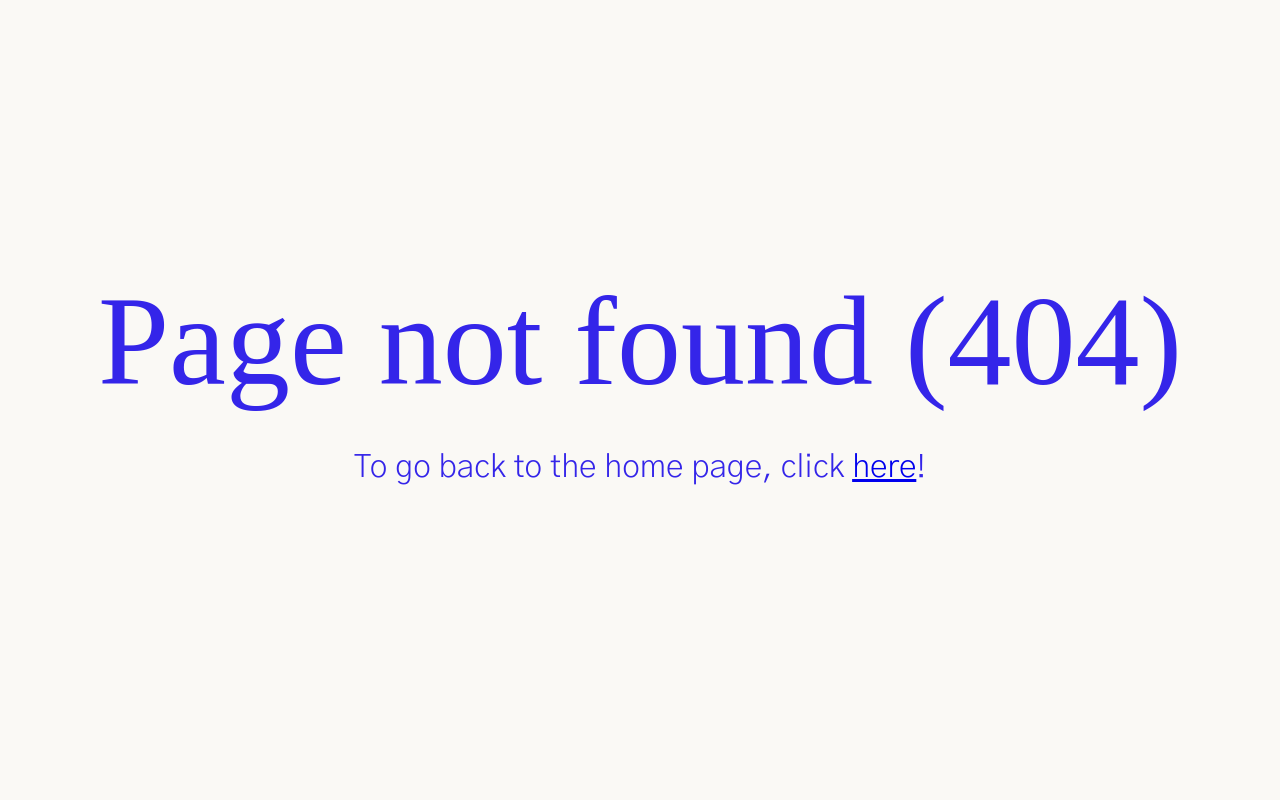
After one commit to bentsai10/The-Rise, a Django app: template main/templates/404.html in a window 1280 px wide. The commit adds this page. Run offline with Django 3.2, Linux system fonts and the light colour scheme; the template is opened without the code that fills it, so the values that code supplies are empty; some libraries are stand-ins or nearby versions.

Commit message:
404 page added

```diff
--- a/main/static/css/landing_login.css
+++ b/main/static/css/landing_login.css
@@ -890,6 +890,7 @@ textarea{
 @media screen and (max-width: 991px) {
     #placeholder_title{
         font-size: 6rem;
+        line-height: 7rem;
     }
     #placeholder_descrip{
         margin-top: 1.5em;
--- /dev/null
+++ b/main/templates/404.html
@@ -0,0 +1,77 @@
+<!DOCTYPE html>
+<html data-wf-domain="ins-stellar-project.webflow.io" data-wf-page="60ed169444f4564ba8ed90ca" data-wf-site="5ffef2a0c34c3619574478dd" data-wf-status="1" class="w-mod-js w-mod-ix js-focus-visible wf-gothica1-n3-active wf-mulish-n4-active wf-mulish-n5-active wf-mulish-n8-active wf-mulish-n9-active wf-mulish-n6-active wf-mulish-n3-active wf-mulish-n7-active wf-mulish-n2-active wf-mulish-i2-active wf-mulish-i7-active wf-mulish-i9-active wf-mulish-i8-active wf-mulish-i5-active wf-mulish-i4-active wf-mulish-i6-active wf-mulish-i3-active wf-poppins-n2-active wf-poppins-i2-active wf-poppins-i3-active wf-poppins-n4-active wf-poppins-i4-active wf-poppins-n5-active wf-poppins-i5-active wf-poppins-n3-active wf-poppins-n6-active wf-poppins-i6-active wf-poppins-n7-active wf-poppins-i7-active wf-poppins-n8-active wf-poppins-i8-active wf-poppins-n9-active wf-poppins-i9-active wf-gothica1-n2-active wf-gothica1-n4-active wf-gothica1-n5-active wf-gothica1-n6-active wf-gothica1-n7-active wf-gothica1-n8-active wf-gothica1-n9-active wf-active" data-js-focus-visible="">
+    <head>
+        <meta http-equiv="Content-Type" content="text/html; charset=UTF-8">
+
+        <title>404 Page Not Found</title>
+        {% load static %}
+        <link rel="shortcut icon" href="{% static 'favicon/favicon.ico' %}"/>
+        <link rel="apple-touch-icon" sizes="180x180" href="{% static 'favicon/apple-touch-icon.png' %}">
+        <link rel="icon" type="image/png" sizes="32x32" href="{% static 'favicon/favicon-32x32.png' %}">
+        <link rel="icon" type="image/png" sizes="16x16" href="{% static 'favicon/favicon-16x16.png' %}">
+        <link rel="manifest" href="{% static 'favicon/site.webmanifest' %}">
+        <meta content="Login" property="og:title">
+        <meta content="Login" property="twitter:title">
+        <meta content="width=device-width, initial-scale=1" name="viewport">
+        <meta content="Webflow" name="generator">
+        <style>.wf-force-outline-none[tabindex="-1"]:focus{outline:none;}</style>
+        <link href = "{% static 'css/landing_login.css' %}" rel="stylesheet" type="text/css">
+        <link rel="stylesheet" href= "{% static 'css/css' %}" media="all">
+
+        <style type="text/css">
+            @font-face {
+            font-weight: 400;
+            font-style:  normal;
+            font-family: 'Circular-Loom';
+
+            src: url('https://cdn.loom.com/assets/fonts/circular/CircularXXWeb-Book-cd7d2bcec649b1243839a15d5eb8f0a3.woff2') format('woff2');
+            }
+
+            @font-face {
+            font-weight: 500;
+            font-style:  normal;
+            font-family: 'Circular-Loom';
+
+            src: url('https://cdn.loom.com/assets/fonts/circular/CircularXXWeb-Medium-d74eac43c78bd5852478998ce63dceb3.woff2') format('woff2');
+            }
+
+            @font-face {
+            font-weight: 700;
+            font-style:  normal;
+            font-family: 'Circular-Loom';
+
+            src: url('https://cdn.loom.com/assets/fonts/circular/CircularXXWeb-Bold-83b8ceaf77f49c7cffa44107561909e4.woff2') format('woff2');
+            }
+
+            @font-face {
+            font-weight: 900;
+            font-style:  normal;
+            font-family: 'Circular-Loom';
+
+            src: url('https://cdn.loom.com/assets/fonts/circular/CircularXXWeb-Black-bf067ecb8aa777ceb6df7d72226febca.woff2') format('woff2');
+            }
+        </style>
+        <script src = "{% static 'js/webfont.js' %}" type="text/javascript"></script>
+        <script type="text/javascript">
+            WebFont.load({  google: {    families: ["Mulish:200,300,regular,500,600,700,800,900,200italic,300italic,italic,500italic,600italic,700italic,800italic,900italic","Poppins:200,200italic,300,300italic,regular,italic,500,500italic,600,600italic,700,700italic,800,800italic,900,900italic","Gothic A1:200,300,regular,500,600,700,800,900"]  }});
+        </script>
+        <!--[if lt IE 9]><script src="https://cdnjs.cloudflare.com/ajax/libs/html5shiv/3.7.3/html5shiv.min.js" type="text/javascript"></script><![endif]-->
+        <script type="text/javascript">
+            !function(o,c){var n=c.documentElement,t=" w-mod-";
+            n.className+=t+"js",("ontouchstart"in o||o.DocumentTouch&&c instanceof DocumentTouch)&&(n.className+=t+"touch")}(window,document);
+        </script>
+
+    </head>
+    <body class="body">
+        <div style = "width: 100%; padding: 2em; text-align: center">
+            <h1 id = "placeholder_title">Page not found (404)</h1>
+            <h3 id = "placeholder_descrip">To go back to the home page, click <a href="https://therise.online/home">here</a>!</h3>
+        </div>
+        <script src="{% static 'js/jquery3.5.1.js' %}" type="text/javascript" integrity="sha256-9/aliU8dGd2tb6OSsuzixeV4y/faTqgFtohetphbbj0=" crossorigin="anonymous"></script>
+        <script src="{% static 'js/webflow.js' %}" type="text/javascript"></script>
+        <!--[if lte IE 9]><script src="//cdnjs.cloudflare.com/ajax/libs/placeholders/3.0.2/placeholders.min.js"></script><![endif]-->
+    </body>
+    <loom-container id="lo-engage-ext-container">
+        <loom-shadow classname="resolved"></loom-shadow>
+    </loom-container>
+</html>
--- a/main/urls.py
+++ b/main/urls.py
@@ -33,5 +33,5 @@ urlpatterns = [
     path('display_spaces', views.display_spaces),
 ]
 
-# handler404 = views.handler404
+handler404 = views.handler404
 handler500 = views.handler500
--- a/main/views.py
+++ b/main/views.py
@@ -668,7 +668,7 @@ def display_spaces(request):
     }
     return render(request, 'partials/spaces_block.html', context)
 
-# def handler404(request):
-#     return render(request, '404.html', status=404)
+def handler404(request, exception):
+    return render(request, '404.html', status=404)
 def handler500(request):
     return render(request, '500.html', status=500)
```
